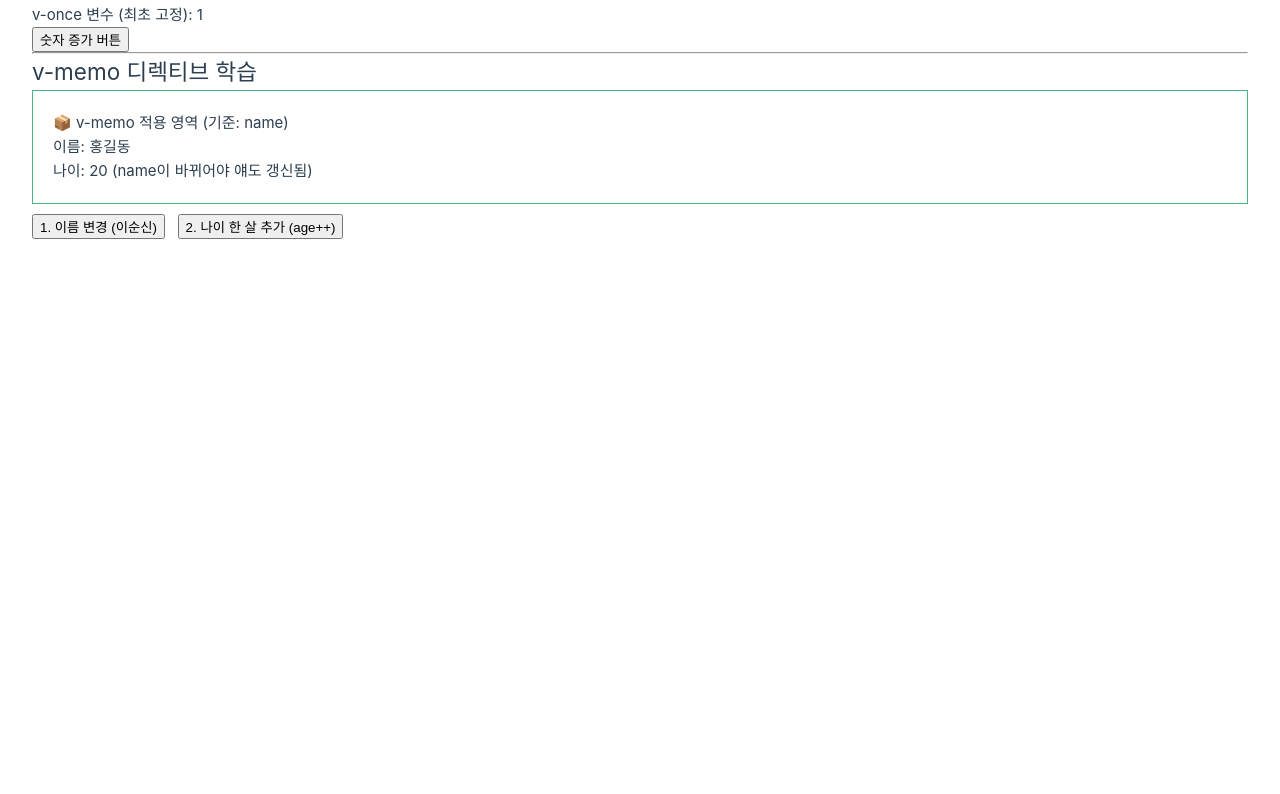
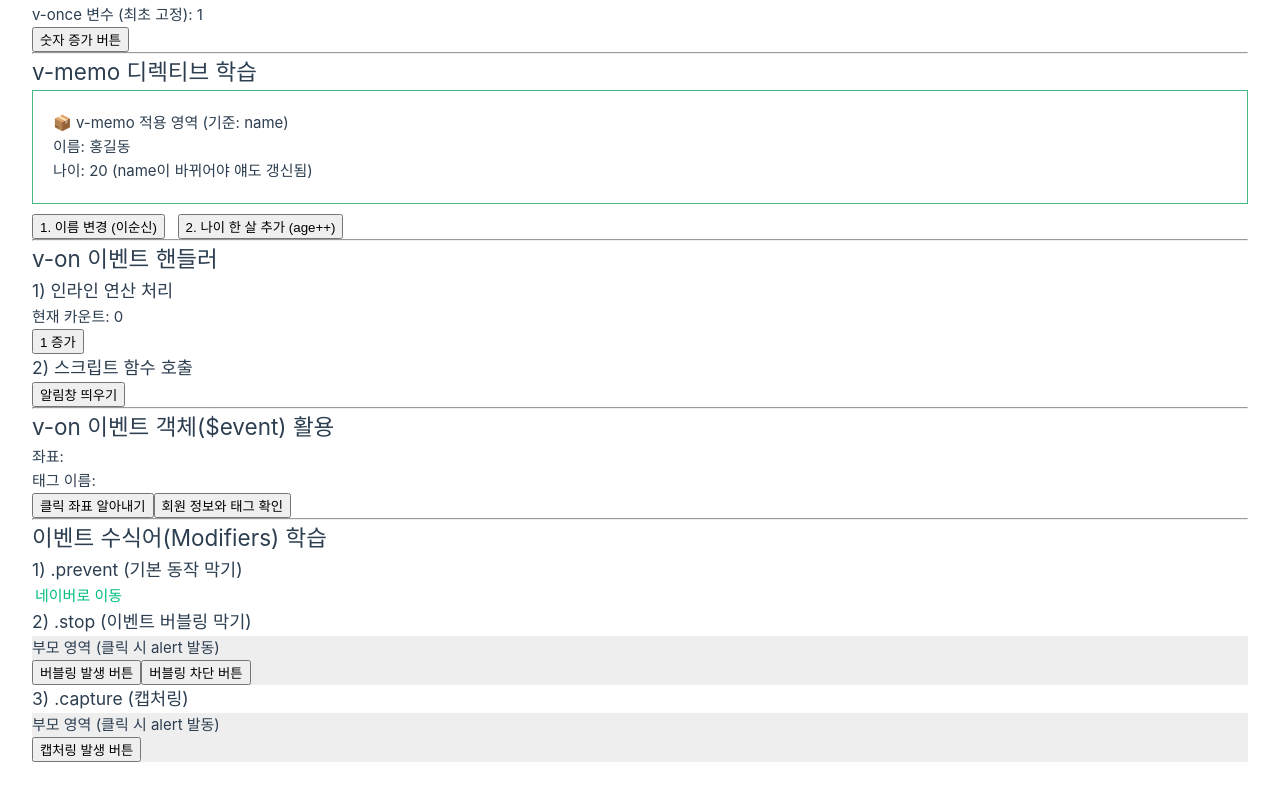
Before and after one commit to Taeyum/skala-vue, a Vue app: page / in a window 1280 px wide. Shown: the part 2434-3228 px from the top of the page. Before the commit the page ends 2705 px from the top, so only its background shows below. Built offline with nearby package versions, Linux system fonts and the light colour scheme.

Commit message:
feat : EventHandler 실습 (v-on, object, modifier)

```diff
--- a/src/App.vue
+++ b/src/App.vue
@@ -15,6 +15,9 @@ import VuePre from './components/practices/basic/VuePre.vue'
 import VueCloak from './components/practices/basic/VueCloak.vue'
 import VueOnce from './components/practices/basic/VueOnce.vue'
 import VueMemo from './components/practices/basic/VueMemo.vue'
+import EventHandlerBasic from './components/practices/basic/EventHandlerBasic.vue'
+import EventHandlerObject from './components/practices/basic/EventHandlerObject.vue'
+import EventHandlerModifier from './components/practices/basic/EventHandlerModifier.vue'
 </script>
 
 <template>
@@ -50,6 +53,12 @@ import VueMemo from './components/practices/basic/VueMemo.vue'
   <VueOnce />
   <hr />
   <VueMemo />
+  <hr />
+  <EventHandlerBasic />
+  <hr />
+  <EventHandlerObject />
+  <hr />
+  <EventHandlerModifier />
 </template>
 
 
--- /dev/null
+++ b/src/components/practices/basic/EventHandlerBasic.vue
@@ -0,0 +1,20 @@
+<script setup>
+import { ref } from 'vue'
+const count = ref(0)
+
+const showAlert = () => {
+  alert('버튼 클릭 이벤트 발생!')
+}
+</script>
+
+<template>
+    <div class="practice-section">
+        <h2>v-on 이벤트 핸들러</h2>
+        <h3>1) 인라인 연산 처리</h3>
+        <p>현재 카운트: {{ count }}</p>
+        <button @click="count++">1 증가</button>
+        <br />
+        <h3>2) 스크립트 함수 호출</h3>
+        <button @click="showAlert">알림창 띄우기</button>
+    </div>
+</template>
--- /dev/null
+++ b/src/components/practices/basic/EventHandlerModifier.vue
@@ -0,0 +1,42 @@
+<script setup>
+const handleLink = () => {
+    alert('수식어 덕분에 네이버로 이동하지 않고 함수만 실행됩니다!')
+}
+
+const handleBox = () => {
+    alert('부모 박스가 클릭되었습니다.')
+}
+
+const handleChild1 = () => {
+    alert('1번 자식 클릭 ')
+}
+
+const handleChild2 = () => {
+    alert('2번 자식(나만 켜짐) 클릭 ')
+}
+
+const handleChild3 = () => {
+    alert('3번 자식(캡처링) 클릭 ')
+}
+</script>
+
+<template>
+    <div class="practice-section">
+        <h2>이벤트 수식어(Modifiers) 학습</h2>
+        <h3>1) .prevent (기본 동작 막기)</h3>
+        <a href="https://www.naver.com" @click.prevent="handleLink">네이버로 이동</a>
+
+        <h3>2) .stop (이벤트 버블링 막기)</h3>
+        <div @click="handleBox" style="padding: 20; background-color: #eee">
+            <p>부모 영역 (클릭 시 alert 발동)</p>
+
+            <button @click="handleChild1">버블링 발생 버튼</button>
+            <button @click.stop="handleChild2">버블링 차단 버튼</button>
+        </div>
+        <h3>3) .capture (캡처링)</h3>
+        <div @click.capture="handleBox" style="padding: 20; background-color: #eee">
+            <p>부모 영역 (클릭 시 alert 발동)</p>
+            <button @click="handleChild3">캡처링 발생 버튼</button>
+        </div>
+    </div>
+</template>
--- /dev/null
+++ b/src/components/practices/basic/EventHandlerObject.vue
@@ -0,0 +1,22 @@
+<script setup>
+import { ref } from 'vue'
+
+const position = ref('')
+const tagName = ref('')
+const getOnlyEvent = (e) => {
+    position.value = `좌표: X=${e.clientX}, Y=${e.clientY}`
+}
+const getWithParam = (name, e) => {
+    tagName.value = `대상: ${name} / 클릭된 태그: ${e.target.tagName}`
+}
+</script>
+
+<template>
+    <div class="practice-section">
+        <h2>v-on 이벤트 객체($event) 활용</h2>
+        <p>좌표: {{ position }}</p>
+        <p>태그 이름: {{ tagName }}</p>
+        <button @click="getOnlyEvent">클릭 좌표 알아내기</button>
+        <button @click="getWithParam('회원A', $event)">회원 정보와 태그 확인</button>
+    </div>
+</template>
```
